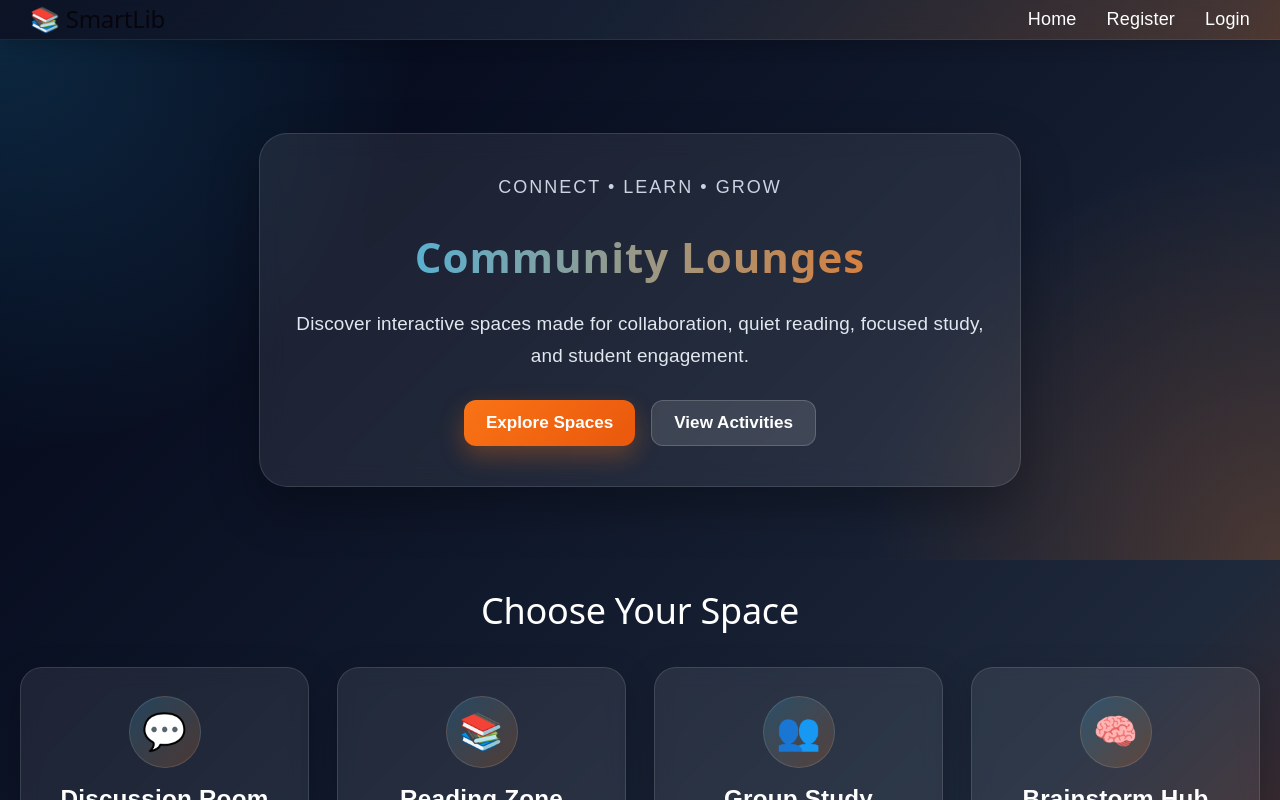
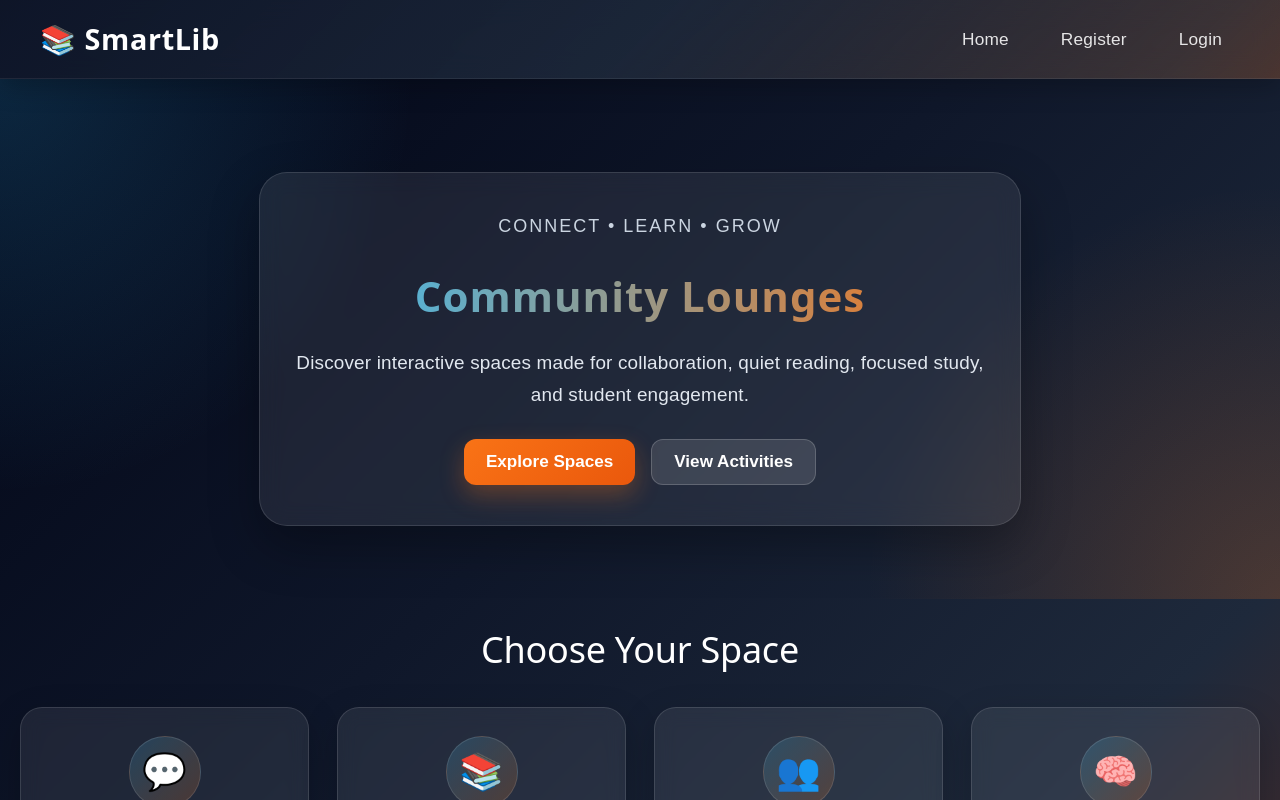
Before and after one commit to naagarSaloni/libraryManagement-, a React app in the folder frontend/: page /longues in a window 1280 px wide. Shown: the top 800 px of the page. Built offline with nearby package versions, Linux system fonts and the light colour scheme; the HTML template or start-up script is replaced by a standard one.

Commit message:
Update Navbar.css

```diff
--- a/frontend/src/components/Navbar.css
+++ b/frontend/src/components/Navbar.css
@@ -1,58 +1,140 @@
- .navbar {
+  .navbar {
   position: relative;
   top: 0;
-  right:0;
-  left:0;
+  left: 0;
+  right: 0;
   z-index: 1000;
-  width: auto;
-  height : 40px;
+  width: 100%;
+  box-sizing: border-box;
 
   display: flex;
   justify-content: space-between;
   align-items: center;
+  flex-wrap: nowrap;
 
-  padding: 15px 30px;
+  padding: 16px 40px;
+  min-height: 74px;
 
-  /* 🔥 Glass + gradient matching hero image */
   background: linear-gradient(
     135deg,
-    rgba(15, 23, 42, 0.8),   /* deep blue */
-    rgba(30, 41, 59, 0.6),   /* mid tone */
-    rgba(249, 115, 22, 0.2)  /* warm orange hint */
+    rgba(15, 23, 42, 0.92),
+    rgba(30, 41, 59, 0.82),
+    rgba(249, 115, 22, 0.16)
   );
 
-  backdrop-filter: blur(12px);
-  -webkit-backdrop-filter: blur(12px);
+  backdrop-filter: blur(14px);
+  -webkit-backdrop-filter: blur(14px);
 
-  border-bottom: 1px solid rgba(255,255,255,0.08);
+  border-bottom: 1px solid rgba(255, 255, 255, 0.08);
+  box-shadow: 0 8px 24px rgba(0, 0, 0, 0.22);
+}
 
-  color: white;
-
-  box-shadow: 0 4px 20px rgba(0,0,0,0.2);
-}
 .logo {
   margin: 0;
+  color: #ffffff;
+  font-size: 1.6rem;
+  font-weight: 700;
+  letter-spacing: 0.6px;
+  line-height: 1;
+  white-space: nowrap;
+
+  display: flex;
+  align-items: center;
+  gap: 8px;
+  flex-shrink: 0;
+}
+
+.logo span {
+  color: #f97316;
 }
 
 .nav-links {
-  display: flex;     /* 🔥 this makes it horizontal */
-  gap: 30px;         /* space between items */
+  display: flex;
+  align-items: center;
+  justify-content: flex-end;
+  gap: 16px;
 
   list-style: none;
   margin: 0;
   padding: 0;
+
+  flex-wrap: nowrap;
+  white-space: nowrap;
 }
+
+.nav-links li {
+  display: flex;
+  align-items: center;
+}
+
 .nav-links a {
   text-decoration: none;
-  color: white;
+  color: rgba(255, 255, 255, 0.88);
+  font-size: 0.96rem;
   font-weight: 500;
+  letter-spacing: 0.2px;
 
-  transition: all 0.3s ease;
+  padding: 10px 18px;
+  border-radius: 999px;
+
+  position: relative;
+  display: inline-flex;
+  align-items: center;
+  justify-content: center;
+
+  transition: transform 0.25s ease, background 0.25s ease, box-shadow 0.25s ease, color 0.25s ease;
 }
 
 .nav-links a:hover {
-  color: #38bdf8; /* soft blue highlight */
-}.nav-links a:hover {
-  color: #38bdf8;
-  text-shadow: 0 0 8px rgba(56, 189, 248, 0.6);
+  color: #ffffff;
+  background: rgba(249, 115, 22, 0.14);
+  box-shadow: 0 6px 18px rgba(249, 115, 22, 0.2);
+  transform: translateY(-2px) scale(1.04);
 }
+
+.nav-links a:active {
+  transform: scale(0.95);
+}
+
+.nav-links a::after {
+  content: "";
+  position: absolute;
+  left: 50%;
+  bottom: 6px;
+  transform: translateX(-50%);
+  width: 0;
+  height: 2px;
+  border-radius: 10px;
+  background: linear-gradient(to right, #f97316, #fb923c);
+  transition: width 0.28s ease;
+}
+
+.nav-links a:hover::after {
+  width: 62%;
+}
+
+.nav-links a.active {
+  color: #ffffff;
+  background: rgba(249, 115, 22, 0.18);
+  box-shadow: 0 6px 18px rgba(249, 115, 22, 0.24);
+}
+
+@media (max-width: 768px) {
+  .navbar {
+    padding: 14px 20px;
+    min-height: 68px;
+  }
+
+  .logo {
+    font-size: 1.3rem;
+  }
+
+  .nav-links {
+    gap: 10px;
+  }
+
+  .nav-links a {
+    padding: 8px 12px;
+    font-size: 0.9rem;
+  }
+}
```
